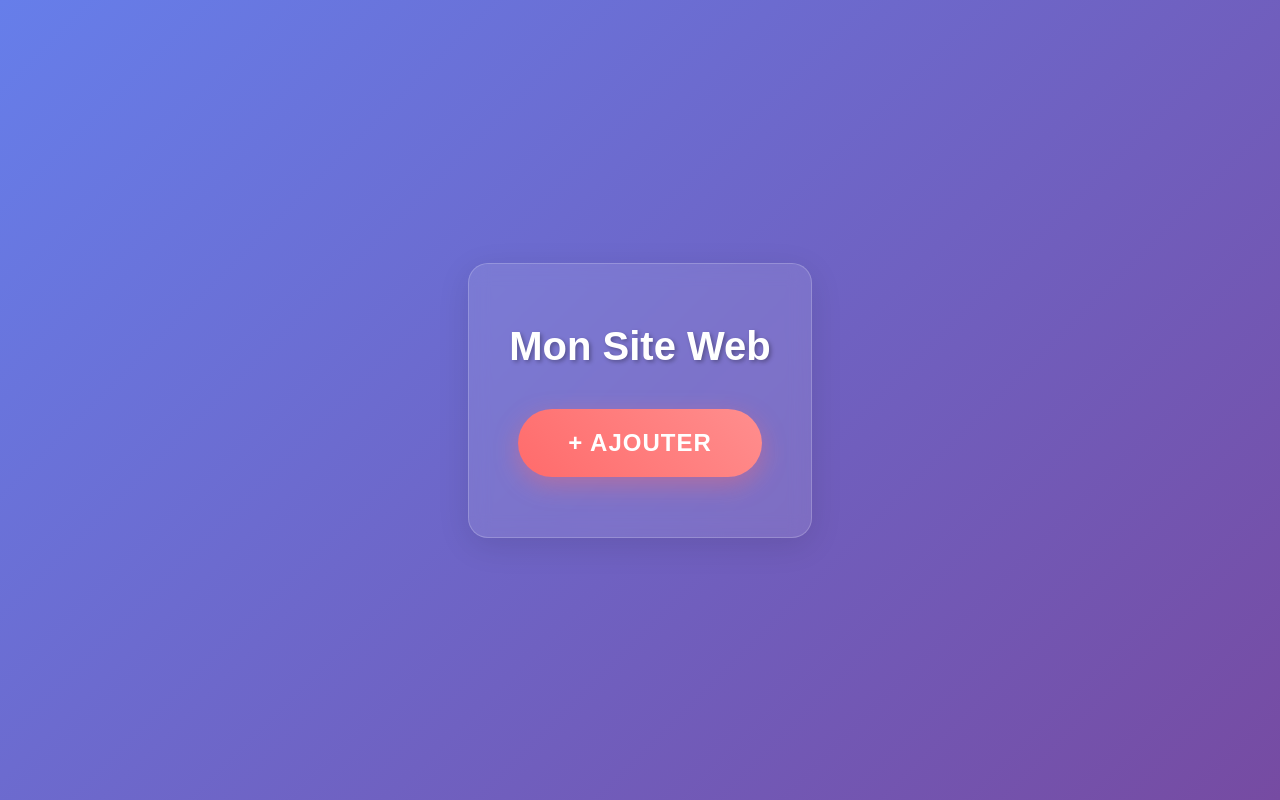
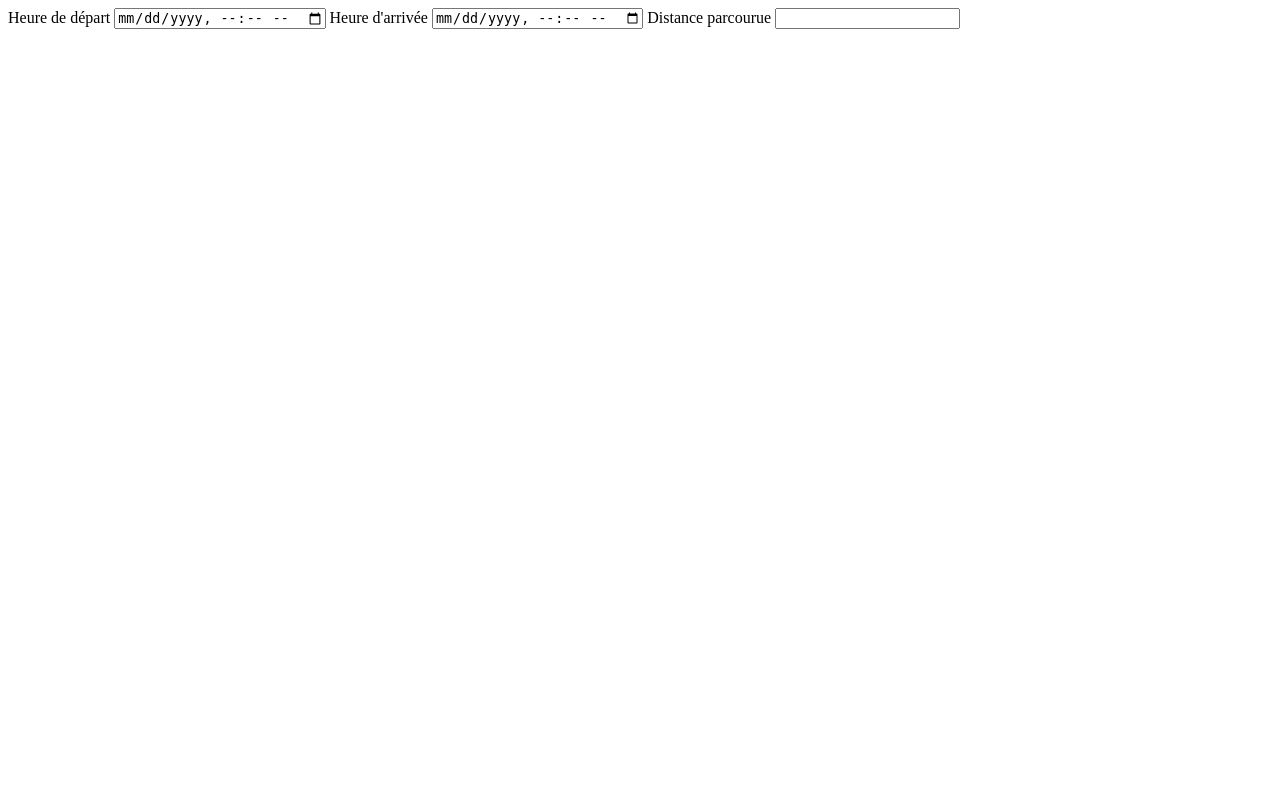
Before and after one commit to tohavina-rama/drivediary, a PHP site: page /test.html in a window 1280 px wide. Run offline with PHP 8.4, Linux system fonts and the light colour scheme.

Commit message:
Coonect the BDD

```diff
--- a/dashboard.php
+++ b/dashboard.php
@@ -1,6 +1,7 @@
 <?php
 $pageTitle = "Dashboard";
 include __DIR__ . '/includes/head.php';
+
 ?>
 
 
--- a/includes/form.php
+++ b/includes/form.php
@@ -2,7 +2,7 @@
 <div class="popup-overlay" id="popupOverlay" onclick="closePopupOnOverlay(event)">
     <div class="popup">
         <button class="close-btn" onclick="closePopup()">&times;</button>
-        <h2>Ajouter un élément</h2>
+        <h2>Nouvelle Expérience</h2>
         <form id="addForm" onsubmit="submitForm(event)">
             <div class="form-group">
                 <label for="nom">Nom :</label>
--- a/includes/head.php
+++ b/includes/head.php
@@ -1,3 +1,8 @@
+<?php
+include __DIR__ . '/includes/dbconnection.php';
+
+?>
+
 <!DOCTYPE html>
 <html lang="fr">
 <head>
--- a/index.php
+++ b/index.php
@@ -2,6 +2,8 @@
 $pageTitle = "Accueil";
 include __DIR__ . '/includes/head.php';
 ?>
+
+<?php include __DIR__ . '/includes/header.php';  ?>
 
 <body>
     <form method="post" action="">
--- a/test.html
+++ b/test.html
@@ -4,300 +4,16 @@
     <meta charset="UTF-8">
     <meta name="viewport" content="width=device-width, initial-scale=1.0">
     <title>Site avec Formulaire Pop-up</title>
-    <style>
-        * {
-            margin: 0;
-            padding: 0;
-            box-sizing: border-box;
-        }
 
-        body {
-            font-family: 'Arial', sans-serif;
-            background: linear-gradient(135deg, #667eea 0%, #764ba2 100%);
-            min-height: 100vh;
-            display: flex;
-            justify-content: center;
-            align-items: center;
-        }
-
-        .container {
-            text-align: center;
-            background: rgba(255, 255, 255, 0.1);
-            backdrop-filter: blur(10px);
-            border-radius: 20px;
-            padding: 60px 40px;
-            box-shadow: 0 8px 32px rgba(0, 0, 0, 0.1);
-            border: 1px solid rgba(255, 255, 255, 0.2);
-        }
-
-        h1 {
-            color: white;
-            margin-bottom: 40px;
-            font-size: 2.5em;
-            text-shadow: 2px 2px 4px rgba(0, 0, 0, 0.3);
-        }
-
-        .add-btn {
-            background: linear-gradient(45deg, #ff6b6b, #ff8e8e);
-            color: white;
-            border: none;
-            padding: 20px 50px;
-            font-size: 24px;
-            font-weight: bold;
-            border-radius: 50px;
-            cursor: pointer;
-            box-shadow: 0 8px 25px rgba(255, 107, 107, 0.4);
-            transition: all 0.3s ease;
-            text-transform: uppercase;
-            letter-spacing: 1px;
-        }
-
-        .add-btn:hover {
-            transform: translateY(-3px);
-            box-shadow: 0 12px 35px rgba(255, 107, 107, 0.6);
-            background: linear-gradient(45deg, #ff5252, #ff7979);
-        }
-
-        .add-btn:active {
-            transform: translateY(-1px);
-        }
-
-        /* Styles pour la pop-up */
-        .popup-overlay {
-            display: none;
-            position: fixed;
-            top: 0;
-            left: 0;
-            width: 100%;
-            height: 100%;
-            background: rgba(0, 0, 0, 0.7);
-            backdrop-filter: blur(5px);
-            z-index: 1000;
-            opacity: 0;
-            transition: opacity 0.3s ease;
-        }
-
-        .popup-overlay.active {
-            display: flex;
-            justify-content: center;
-            align-items: center;
-            opacity: 1;
-        }
-
-        .popup {
-            background: white;
-            border-radius: 20px;
-            padding: 30px;
-            max-width: 500px;
-            width: 90%;
-            box-shadow: 0 20px 60px rgba(0, 0, 0, 0.3);
-            transform: scale(0.8);
-            transition: transform 0.3s ease;
-            position: relative;
-        }
-
-        .popup-overlay.active .popup {
-            transform: scale(1);
-        }
-
-        .popup h2 {
-            color: #333;
-            margin-bottom: 25px;
-            text-align: center;
-            font-size: 28px;
-        }
-
-        .form-group {
-            margin-bottom: 20px;
-        }
-
-        .form-group label {
-            display: block;
-            margin-bottom: 8px;
-            color: #555;
-            font-weight: bold;
-        }
-
-        .form-group input,
-        .form-group textarea,
-        .form-group select {
-            width: 100%;
-            padding: 12px 15px;
-            border: 2px solid #e0e0e0;
-            border-radius: 12px;
-            font-size: 16px;
-            transition: border-color 0.3s ease;
-        }
-
-        .form-group input:focus,
-        .form-group textarea:focus,
-        .form-group select:focus {
-            outline: none;
-            border-color: #667eea;
-            box-shadow: 0 0 0 3px rgba(102, 126, 234, 0.1);
-        }
-
-        .form-group textarea {
-            resize: vertical;
-            min-height: 100px;
-        }
-
-        .form-buttons {
-            display: flex;
-            gap: 15px;
-            justify-content: center;
-            margin-top: 30px;
-        }
-
-        .btn {
-            padding: 12px 30px;
-            border: none;
-            border-radius: 25px;
-            font-size: 16px;
-            font-weight: bold;
-            cursor: pointer;
-            transition: all 0.3s ease;
-        }
-
-        .btn-submit {
-            background: linear-gradient(45deg, #4CAF50, #45a049);
-            color: white;
-        }
-
-        .btn-submit:hover {
-            background: linear-gradient(45deg, #45a049, #3d8b40);
-            transform: translateY(-2px);
-        }
-
-        .btn-cancel {
-            background: linear-gradient(45deg, #f44336, #da190b);
-            color: white;
-        }
-
-        .btn-cancel:hover {
-            background: linear-gradient(45deg, #da190b, #c62828);
-            transform: translateY(-2px);
-        }
-
-        .close-btn {
-            position: absolute;
-            top: 15px;
-            right: 20px;
-            background: none;
-            border: none;
-            font-size: 24px;
-            color: #999;
-            cursor: pointer;
-            transition: color 0.3s ease;
-        }
-
-        .close-btn:hover {
-            color: #333;
-        }
-    </style>
 </head>
 <body>
-    <div class="container">
-        <h1>Mon Site Web</h1>
-        <button class="add-btn" onclick="openPopup()">
-            + Ajouter
-        </button>
-    </div>
-
-    <!-- Pop-up avec formulaire -->
-    <div class="popup-overlay" id="popupOverlay" onclick="closePopupOnOverlay(event)">
-        <div class="popup">
-            <button class="close-btn" onclick="closePopup()">&times;</button>
-            <h2>Ajouter un élément</h2>
-            <form id="addForm" onsubmit="submitForm(event)">
-                <div class="form-group">
-                    <label for="nom">Nom :</label>
-                    <input type="text" id="nom" name="nom" required>
-                </div>
-
-                <div class="form-group">
-                    <label for="email">Email :</label>
-                    <input type="email" id="email" name="email" required>
-                </div>
-
-                <div class="form-group">
-                    <label for="telephone">Téléphone :</label>
-                    <input type="tel" id="telephone" name="telephone">
-                </div>
-
-                <div class="form-group">
-                    <label for="categorie">Catégorie :</label>
-                    <select id="categorie" name="categorie" required>
-                        <option value="">Sélectionner une catégorie</option>
-                        <option value="personnel">Personnel</option>
-                        <option value="professionnel">Professionnel</option>
-                        <option value="autre">Autre</option>
-                    </select>
-                </div>
-
-                <div class="form-group">
-                    <label for="description">Description :</label>
-                    <textarea id="description" name="description" placeholder="Décrivez brièvement..."></textarea>
-                </div>
-
-                <div class="form-buttons">
-                    <button type="submit" class="btn btn-submit">Ajouter</button>
-                    <button type="button" class="btn btn-cancel" onclick="closePopup()">Annuler</button>
-                </div>
-            </form>
-        </div>
-    </div>
-
-    <script>
-        function openPopup() {
-            const overlay = document.getElementById('popupOverlay');
-            overlay.classList.add('active');
-            document.body.style.overflow = 'hidden'; // Empêche le scroll du body
-        }
-
-        function closePopup() {
-            const overlay = document.getElementById('popupOverlay');
-            overlay.classList.remove('active');
-            document.body.style.overflow = 'auto'; // Restaure le scroll du body
-
-            // Réinitialise le formulaire
-            document.getElementById('addForm').reset();
-        }
-
-        function closePopupOnOverlay(event) {
-            // Ferme la pop-up seulement si on clique sur l'overlay, pas sur le contenu
-            if (event.target === event.currentTarget) {
-                closePopup();
-            }
-        }
-
-        function submitForm(event) {
-            event.preventDefault();
-
-            // Récupère les données du formulaire
-            const formData = new FormData(event.target);
-            const data = {
-                nom: formData.get('nom'),
-                email: formData.get('email'),
-                telephone: formData.get('telephone'),
-                categorie: formData.get('categorie'),
-                description: formData.get('description')
-            };
-
-            // Simule l'ajout des données (ici on pourrait envoyer à un serveur)
-            console.log('Données ajoutées:', data);
-            alert('Élément ajouté avec succès !');
-
-            // Ferme la pop-up
-            closePopup();
-        }
-
-        // Ferme la pop-up avec la touche Escape
-        document.addEventListener('keydown', function(event) {
-            if (event.key === 'Escape') {
-                closePopup();
-            }
-        });
-    </script>
+ <form action="" method="post">
+    <label for="heure_depart">Heure de départ</label>
+    <input type="datetime-local" id="heure_depart" name="heure_depart" required>
+    <label for="heure_arrivee">Heure d'arrivée</label>
+    <input type="datetime-local" id="heure_arrivee" name="heure_arrivee" required>
+    <label for="distance_parcourue">Distance parcourue</label>
+    <input type="number" id="distance_parcourue" name="distance_parcourue" required>
+ </form>
 </body>
 </html>
```
Also changed, not shown: includes/dbconnection.php (added, +28 -0 lines).
